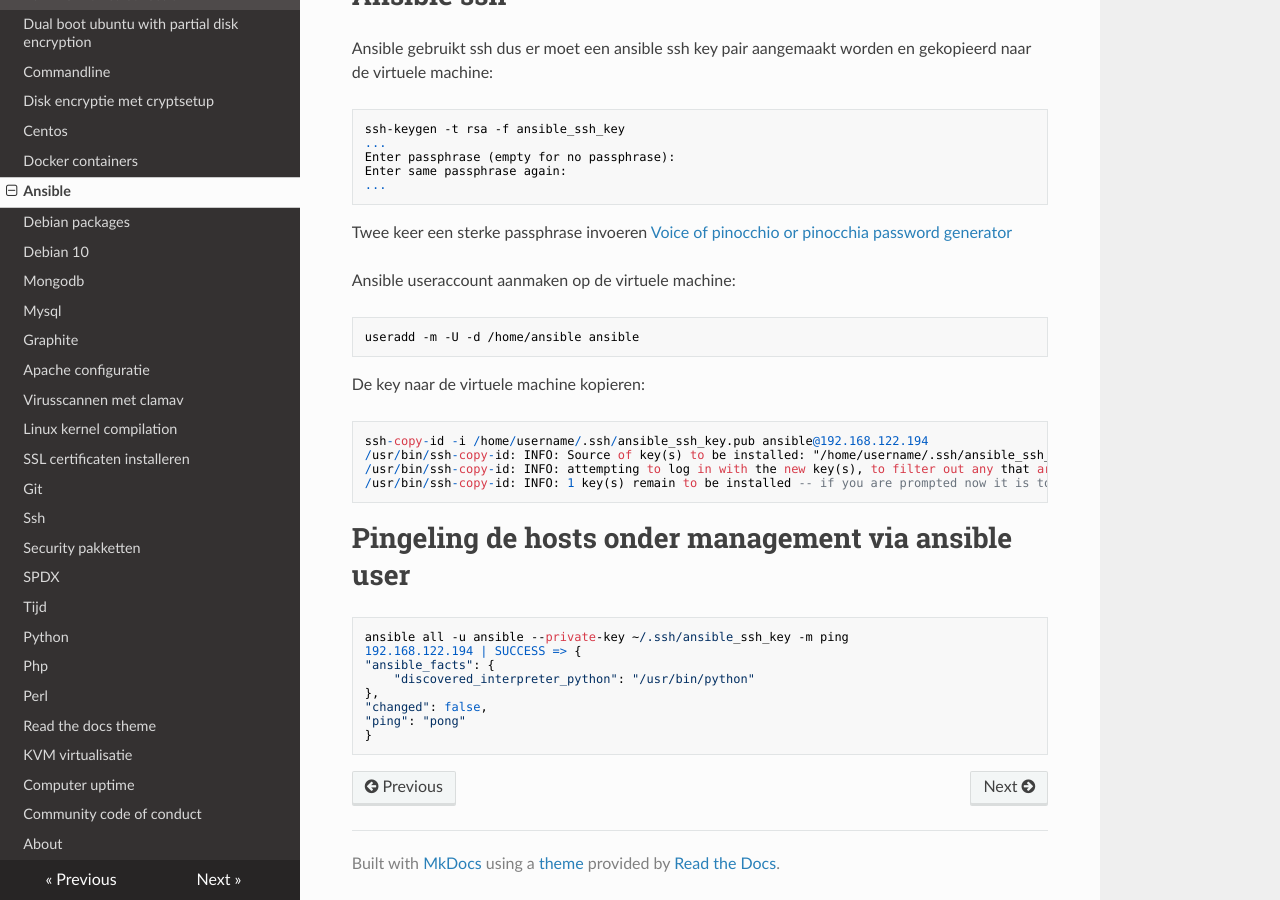
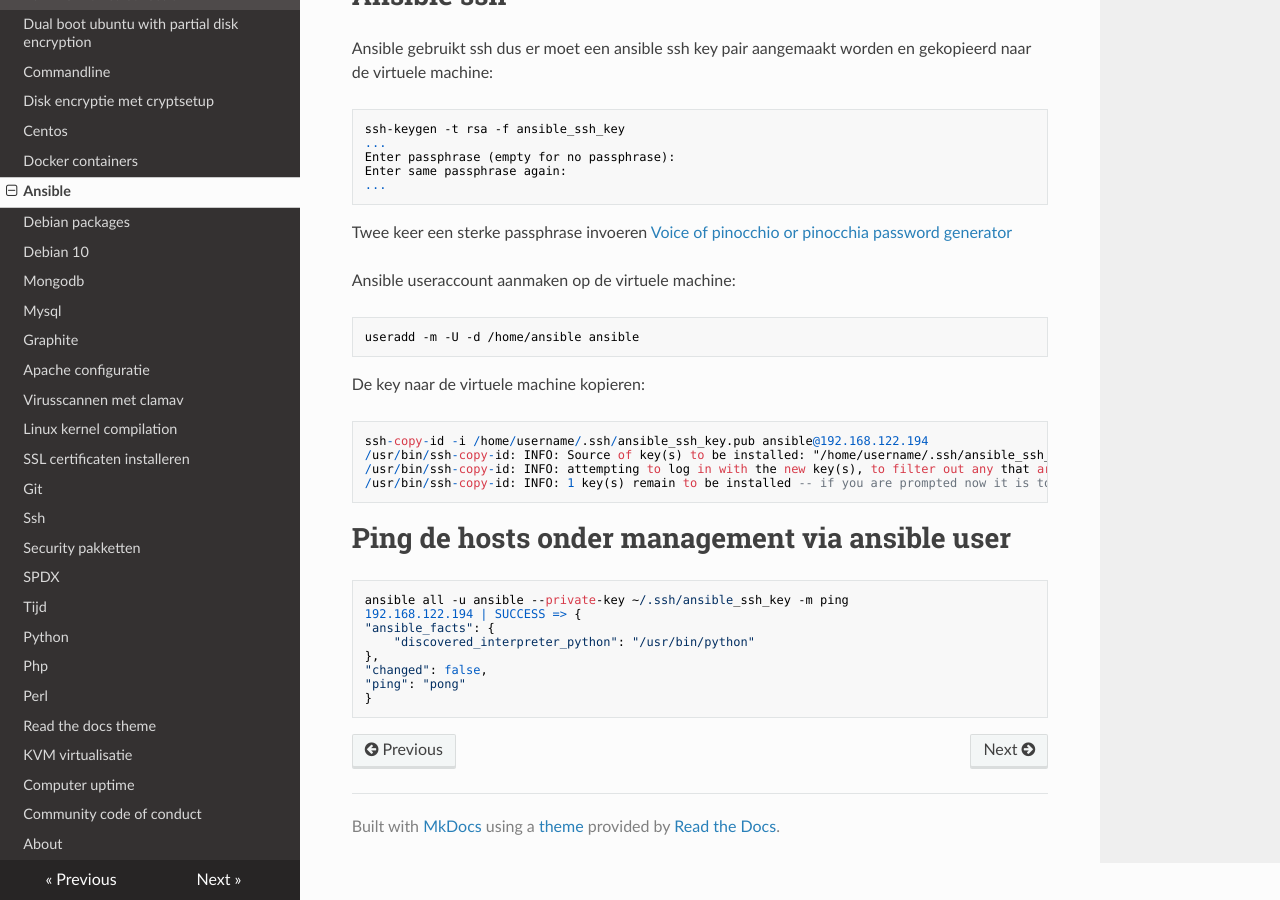
Before and after one commit to MatthewBuchananAstley/linuxhowto, an MkDocs documentation site: the page built from docs/ansible.md, in a window 1280 px wide and 900 px high, scrolled down 745 px. Built offline with MkDocs 1.6.1, drawn with Linux system fonts in a browser that asks for light colours; nearby versions of some CDN libraries.

Commit message:
adjusted and added text

```diff
--- a/docs/ansible.md
+++ b/docs/ansible.md
@@ -47,7 +47,7 @@ De key naar de virtuele machine kopieren:
     /usr/bin/ssh-copy-id: INFO: 1 key(s) remain to be installed -- if you are prompted now it is to install the new keys
 
 
-# Pingeling de hosts onder management via ansible user
+# Ping de hosts onder management via ansible user
 
     ansible all -u ansible --private-key ~/.ssh/ansible_ssh_key -m ping
     192.168.122.194 | SUCCESS => {
```
